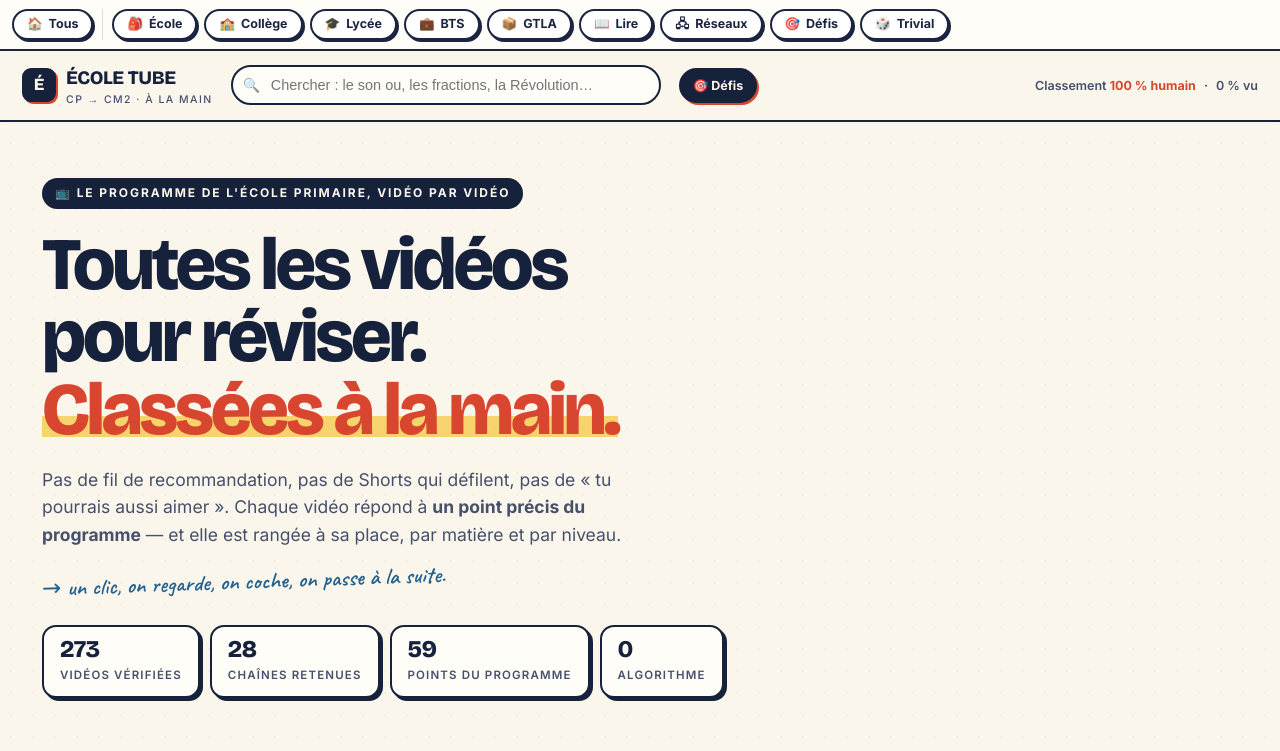
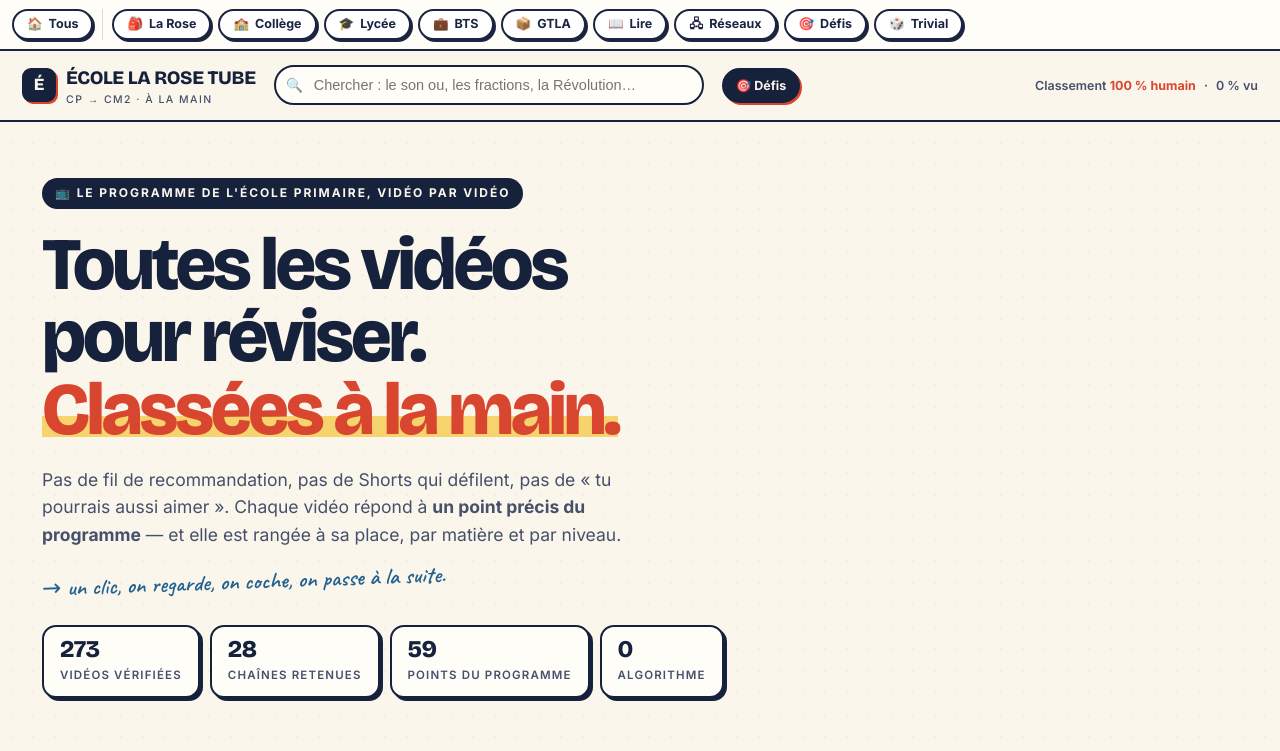
Before and after one commit to hassanijacques-boop/ecoletube, a plain HTML site: page index.html in a window 1280 px wide. Shown: the top 751 px of the page. Drawn offline with nearby package versions, Linux system fonts and the light colour scheme.

Commit message:
Renommage : Ecole La Rose Tube

```diff
--- a/index.html
+++ b/index.html
@@ -3,7 +3,7 @@
 <head>
 <meta charset="utf-8">
 <meta name="viewport" content="width=device-width, initial-scale=1">
-<title>École Tube — toutes les vidéos pour réviser, CP → CM2</title>
+<title>École La Rose Tube — toutes les vidéos pour réviser, CP → CM2</title>
 <meta name="description" content="La bibliothèque de vidéos pour réviser le programme de l'école primaire, du CP au CM2. Classée à la main, matière par matière. Zéro algorithme.">
 <link rel="preconnect" href="https://fonts.googleapis.com">
 <link rel="preconnect" href="https://fonts.gstatic.com" crossorigin>
@@ -207,10 +207,10 @@ footer b{color:var(--ink)}
   background:linear-gradient(90deg,rgba(255,253,247,0),#FFFDF7 78%);border-radius:0}
 @media(max-width:620px){.tubebar{padding:8px 10px;gap:6px}.tubebar a{padding:6px 11px;font-size:11.5px}}
 </style>
-<nav class="tubebar" aria-label="Navigation entre les sites"><a href="https://hassanijacques-boop.github.io/tube/" title="l'ensemble des niveaux"><span class="num">🏠</span>Tous</a><span class="sep"></span><a href="https://hassanijacques-boop.github.io/ecoletube/" on aria-current="page" title="CP → CM2"><span class="num">🎒</span>École</a><a href="https://hassanijacques-boop.github.io/college-tube/" title="6e → 3e"><span class="num">🏫</span>Collège</a><a href="https://hassanijacques-boop.github.io/lycee-tube/" title="2de → Tle"><span class="num">🎓</span>Lycée</a><a href="https://hassanijacques-boop.github.io/bts-tube/" title="GME"><span class="num">💼</span>BTS</a><a href="https://hassanijacques-boop.github.io/gtla-tube/" title="BTS GTLA"><span class="num">📦</span>GTLA</a><a href="https://hassanijacques-boop.github.io/lire/" title="Les classiques, à voix haute"><span class="num">📖</span>Lire</a><a href="https://hassanijacques-boop.github.io/reseaux-tube/" title="TSRS"><span class="num">🖧</span>Réseaux</a><a href="https://hassanijacques-boop.github.io/defi-ecole/" title="réviser en jouant"><span class="num">🎯</span>Défis</a><a href="https://hassanijacques-boop.github.io/defi-ecole/trivial.html" title="Le Trivial des questions générales"><span class="num">🎲</span>Trivial</a><span class="fade"></span></nav>
+<nav class="tubebar" aria-label="Navigation entre les sites"><a href="https://hassanijacques-boop.github.io/tube/" title="l'ensemble des niveaux"><span class="num">🏠</span>Tous</a><span class="sep"></span><a href="https://hassanijacques-boop.github.io/ecoletube/" on aria-current="page" title="CP → CM2 — école La Rose"><span class="num">🎒</span>La Rose</a><a href="https://hassanijacques-boop.github.io/college-tube/" title="6e → 3e"><span class="num">🏫</span>Collège</a><a href="https://hassanijacques-boop.github.io/lycee-tube/" title="2de → Tle"><span class="num">🎓</span>Lycée</a><a href="https://hassanijacques-boop.github.io/bts-tube/" title="GME"><span class="num">💼</span>BTS</a><a href="https://hassanijacques-boop.github.io/gtla-tube/" title="BTS GTLA"><span class="num">📦</span>GTLA</a><a href="https://hassanijacques-boop.github.io/lire/" title="Les classiques, à voix haute"><span class="num">📖</span>Lire</a><a href="https://hassanijacques-boop.github.io/reseaux-tube/" title="TSRS"><span class="num">🖧</span>Réseaux</a><a href="https://hassanijacques-boop.github.io/defi-ecole/" title="réviser en jouant"><span class="num">🎯</span>Défis</a><a href="https://hassanijacques-boop.github.io/defi-ecole/trivial.html" title="Le Trivial des questions générales"><span class="num">🎲</span>Trivial</a><span class="fade"></span></nav>
 
 <header class="top">
-  <div class="brand"><span class="mark">É</span><span>ÉCOLE TUBE<small>CP → CM2 · à la main</small></span></div>
+  <div class="brand"><span class="mark">É</span><span>ÉCOLE LA ROSE TUBE<small>CP → CM2 · à la main</small></span></div>
   <div class="search"><input id="q" type="search" placeholder="Chercher : le son ou, les fractions, la Révolution…" autocomplete="off"></div>
   <a href="https://hassanijacques-boop.github.io/defi-ecole/" title="Les défis de révision" style="display:inline-flex;align-items:center;gap:6px;text-decoration:none;background:var(--ink);color:var(--paper);border:2px solid var(--ink);border-radius:999px;padding:6px 12px;font-size:12.5px;font-weight:700;white-space:nowrap;box-shadow:2px 2px 0 var(--fr)">🎯 Défis</a>
   <div class="noalgo"><span>Classement <b>100 % humain</b></span> · <span id="seenPct">0 % vu</span></div>
@@ -298,7 +298,7 @@ footer b{color:var(--ink)}
 <footer>
   <div class="inner">
     <div style="flex:1 0 100%;order:-1;margin:0 0 14px"><a href="https://hassanijacques-boop.github.io/tube/" style="font-weight:700;color:var(--ink);border-bottom:2px solid var(--fr);padding-bottom:1px">← Tous les niveaux (CP → BTS)</a></div>
-    <div><b>École Tube</b> — bibliothèque de vidéos pour le primaire, classée à la main.<br>Programme de l'école primaire (cycle 2 et cycle 3), d'après les programmes officiels en vigueur.<br><span style="font-size:12px">Version 1 — 7 novembre 2026 · 273 liens testés un par un.</span></div>
+    <div><b>École La Rose Tube</b> — bibliothèque de vidéos pour le primaire, classée à la main.<br>Programme de l'école primaire (cycle 2 et cycle 3), d'après les programmes officiels en vigueur.<br><span style="font-size:12px">Version 1 — 7 novembre 2026 · 273 liens testés un par un.</span></div>
     <div>Les vidéos restent la propriété de leurs auteurs.<br>Les liens ouvrent YouTube ; aucune donnée n'est collectée.<br>Progression enregistrée uniquement sur cet appareil.</div>
   </div>
 </footer>
```
Also changed, not shown: template.html (+3 -3 lines).
